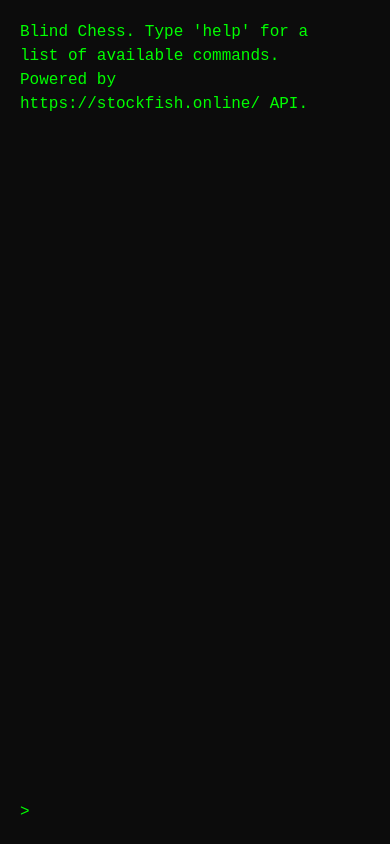
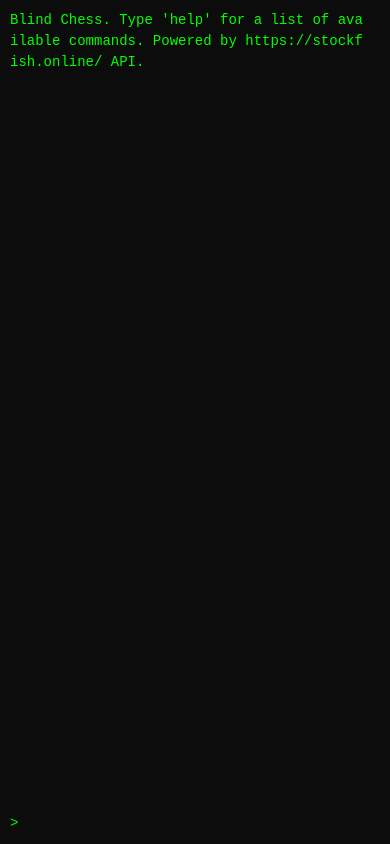
Before and after one commit to andersonfaller/blind-chess-terminal, a plain HTML site: page index.html in a window 390 px wide. Drawn offline with nearby package versions, Linux system fonts and the light colour scheme.

Commit message:
Update index.html - responsive

```diff
--- a/index.html
+++ b/index.html
@@ -45,6 +45,7 @@
         .line {
             white-space: pre-wrap;
             min-height: 1.5em; /* Prevents layout shift on empty lines */
+            word-break: break-all; /* Ensures long strings don't cause overflow */
         }
 
         .prompt {
@@ -65,6 +66,14 @@
             outline: none;
             flex-grow: 1;
             padding: 0;
+        }
+
+        /* Responsive styles for mobile devices */
+        @media (max-width: 600px) {
+            body {
+                padding: 10px;
+                font-size: 14px;
+            }
         }
     </style>
 </head>
```
